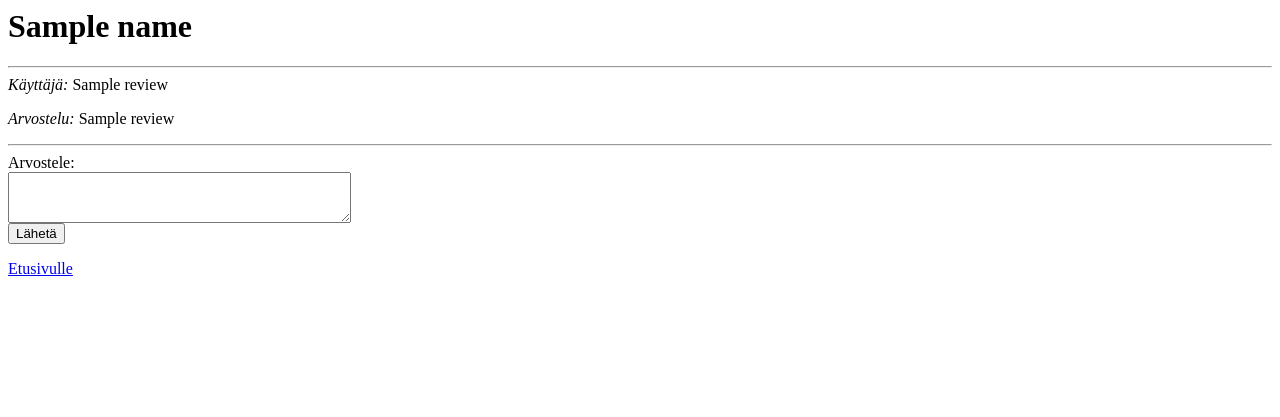
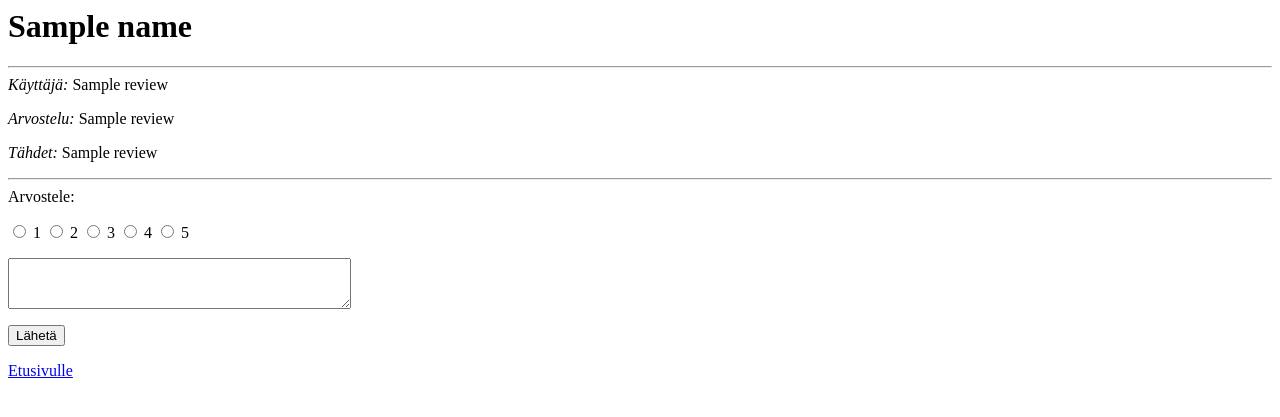
Before and after one commit to Rasper-ux/Disney-elokuvasovellus, a Flask app: template templates/film.html in a window 1280 px wide. Shown: the top 417 px of the page. Run offline with Flask 3, Linux system fonts and the light colour scheme; the template is opened without the code that fills it: most values are stand-ins (such as "Sample title", 1, 10 or a date in 2020).

Commit message:
Add stars to reviews

```diff
--- a/templates/film.html
+++ b/templates/film.html
@@ -2,14 +2,23 @@
 <h1>{{ name }}</h1>
 <hr>
 {% for review in reviews %}
-<i>Käyttäjä:</i> {{ review[3] }}
+<i>Käyttäjä:</i> {{ review[4] }}
 <p>
 <i>Arvostelu:</i> {{ review[2] }}
+<p>
+<i>Tähdet:</i> {{ review[3] }}
 <hr>
 {% endfor %}
 Arvostele: <br>
+<p>
+<input type="radio" name="stars" value="1"> 1
+<input type="radio" name="stars" value="2"> 2
+<input type="radio" name="stars" value="3"> 3
+<input type="radio" name="stars" value="4"> 4
+<input type="radio" name="stars" value="5"> 5
+<p>
 <textarea name="content" rows="3" cols="40"></textarea>
-<br>
+<p>
 <input type="submit" value="Lähetä">
 </form>
 <a href="/">Etusivulle</a>
```
Also changed, not shown: films.py (+5 -5 lines), routes.py (+4 -3 lines), templates/index.html (+5 -3 lines).
